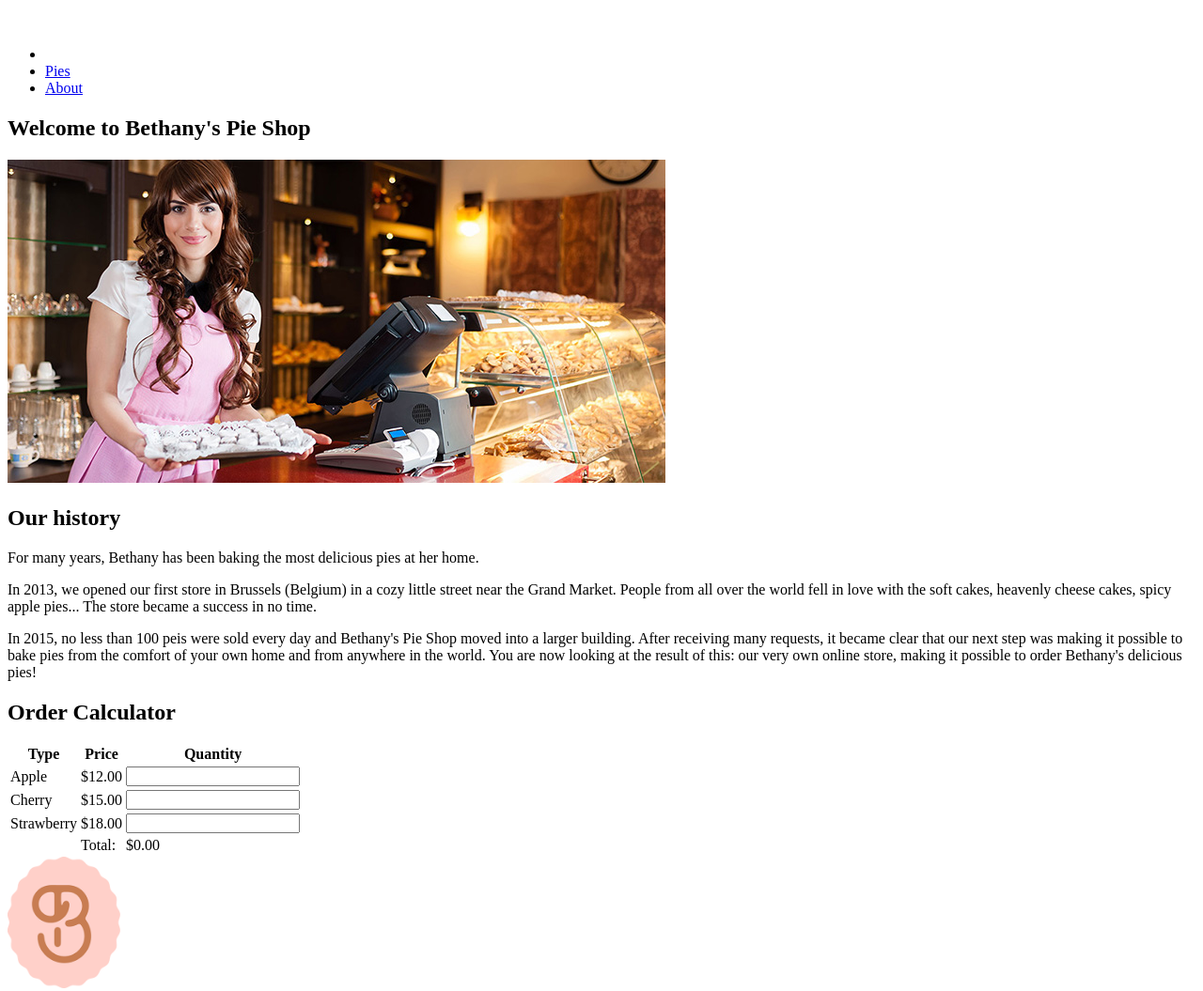
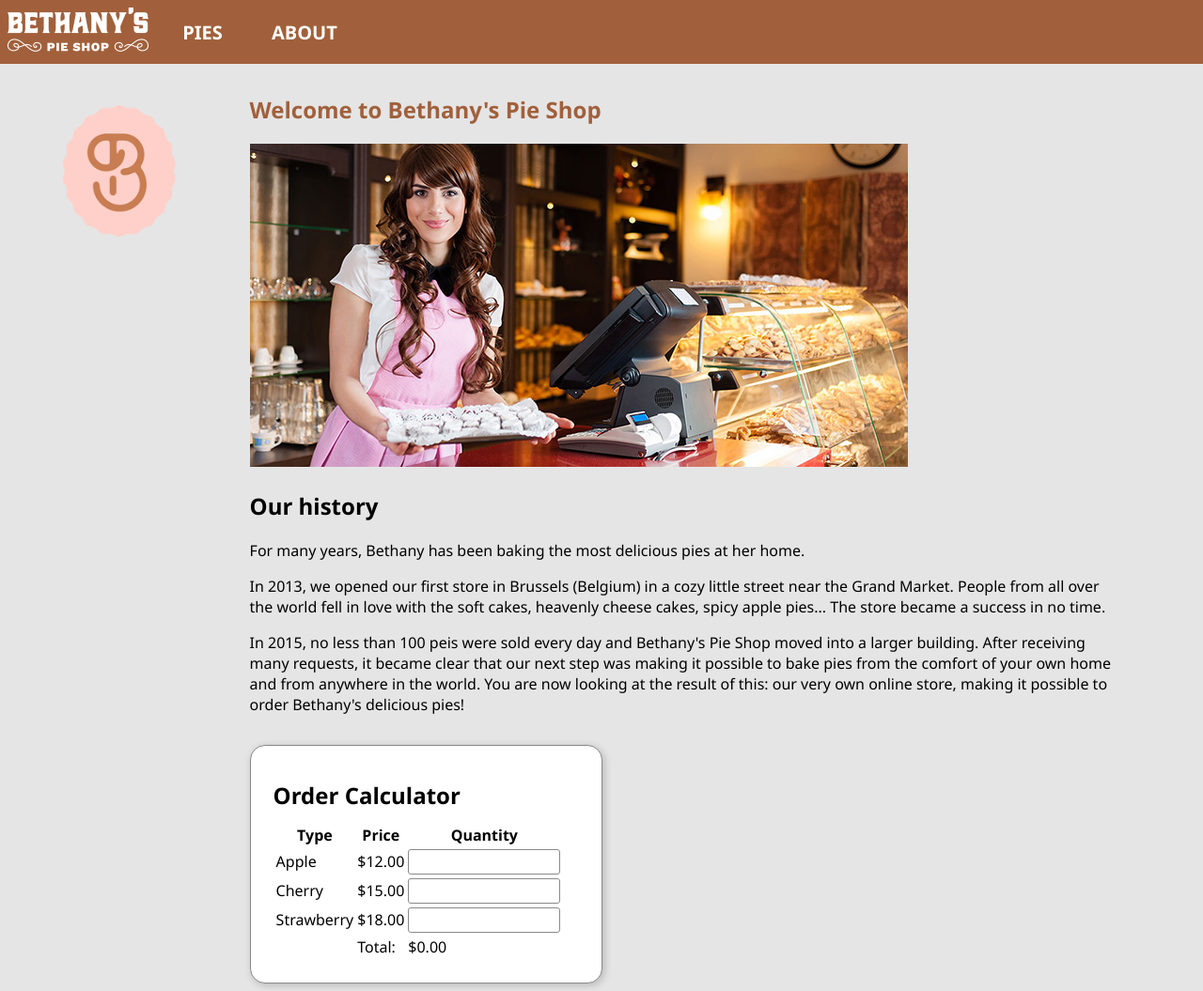
Before and after one commit to mmehoward/html-css-fundamentals, a plain HTML site: page index.html in a window 1280 px wide. Shown: the top 1055 px of the page at 94% size. Drawn offline with Linux system fonts and the light colour scheme.

Commit message:
added styles

```diff
--- a/index.html
+++ b/index.html
@@ -5,6 +5,7 @@
   <meta name="viewport" content="width=device-width, initial-scale=1.0">
   <title>Bethany's Pie Shop</title>
   <link rel="icon" type="image/png" href="favicon.png">
+  <link rel="stylesheet" href="styles.css">
 </head>
 <body>
   <header>
@@ -35,7 +36,7 @@
       <p>
         In 2015, no less than 100 peis were sold every day and Bethany's Pie Shop moved into a larger building. After receiving many requests, it became clear that our next step was making it possible to bake pies from the comfort of your own home and from anywhere in the world. You are now looking at the result of this: our very own online store, making it possible to order Bethany's delicious pies!
       </p>
-      <div>
+      <div id="calculator">
         <h2>Order Calculator</h2>
         <table>
           <thead>
@@ -71,7 +72,7 @@
       </div>
     </article>
     <aside>
-      <div><img src="images/bethanylogo.png" alt="Bethany's Pie Shop logo"
+      <div class="logo-container"><img src="images/bethanylogo.png" alt="Bethany's Pie Shop logo"
         width="120" height="140"></div>
     </aside>
   </main>
--- a/styles.css
+++ b/styles.css
@@ -0,0 +1,138 @@
+:root {
+  --color-brand-primary: #a1603b;
+  --color-brand-contrast: #fff;
+  --color-medium-gray: #898989;
+  --color-light-gray: #ccc;
+  --color-background: #e5e5e5;
+  --font-body: 'Segoe UI', Arial, Helvetica, sans-serif;
+}
+
+header {
+  background-color: var(--color-brand-primary);
+}
+
+html, body {
+  margin: 0;
+  padding: 0;
+  font-family: var(--font-body);
+  background-color: var(--color-background);
+}
+
+nav ul {
+  margin: 0;
+  padding: 0;
+}
+
+nav > ul > li {
+  display: inline-block;
+  list-style: none;
+  margin: 0 1.5em 0 1.5em;
+  vertical-align: middle;
+}
+
+nav > ul > li:first-child {
+  margin: 0.5em;
+  padding: 0;
+}
+
+nav ul li a,
+nav ul li a:active,
+nav ul li a:hover,
+nav ul li a:visited {
+  color: var(--color-brand-contrast);
+  text-decoration: none;
+  text-transform: uppercase;
+  font-weight: 600;
+  font-size: 1.25em;
+}
+
+h1 {
+  color: var(--color-brand-primary);
+}
+
+article {
+  padding: 2em;
+}
+
+#calculator {
+  box-shadow: 2px 2px 8px rgba(0, 0, 0, 0.2);
+  border: solid 1px var(--color-medium-gray);
+  border-radius: 1em;
+  padding: 1.5em;
+  width: 90%;
+  max-width: 325px;
+  background-color: var(--color-brand-contrast);
+  margin-top: 2em;
+}
+
+#calculator h2 {
+  margin: .5em 0 .5em 0;
+}
+
+#calculator input {
+  padding: 5px;
+  border-radius: 3px;
+  border: solid 1px var(--color-medium-gray);
+  width: 150px;
+}
+
+footer {
+  margin: 3em 0;
+  padding: 1em;
+  background-color: var(--color-light-gray);
+}
+
+footer address {
+  font-style: normal;
+}
+
+footer address h2,
+footer address p {
+  margin: 0;
+}
+
+footer address h2 {
+  font-size: 1.25em;
+}
+
+.logo-container {
+  display: none;
+}
+
+@media (min-width: 960px) {
+
+  main {
+    display: flex;
+    flex-direction: row-reverse;
+  }
+
+  article, aside {
+    display: block;
+    flex-basis: 0;
+    flex-shrink: 1;
+    padding: 0.75rem;
+  }
+
+  article {
+    flex: 4;
+    padding-right: 6em;
+  }
+
+  aside {
+    flex: 1;
+  }
+
+  footer {
+    padding-left: 20%;
+  }
+
+  .logo-container {
+    display: block;
+    text-align: center;
+    padding-top: 2em;
+  }
+
+  .logo-container img {
+    max-width: 120px;
+  }
+}
```
